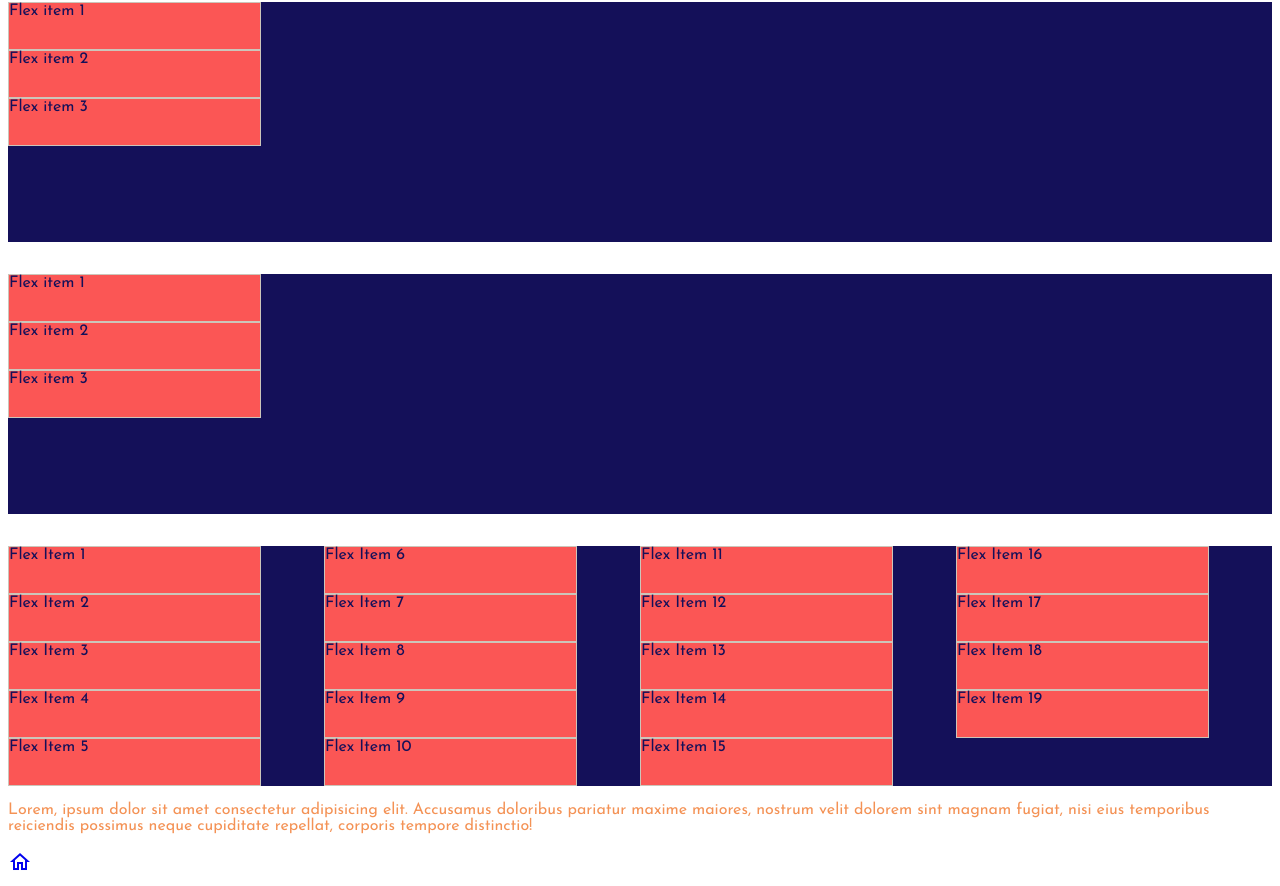
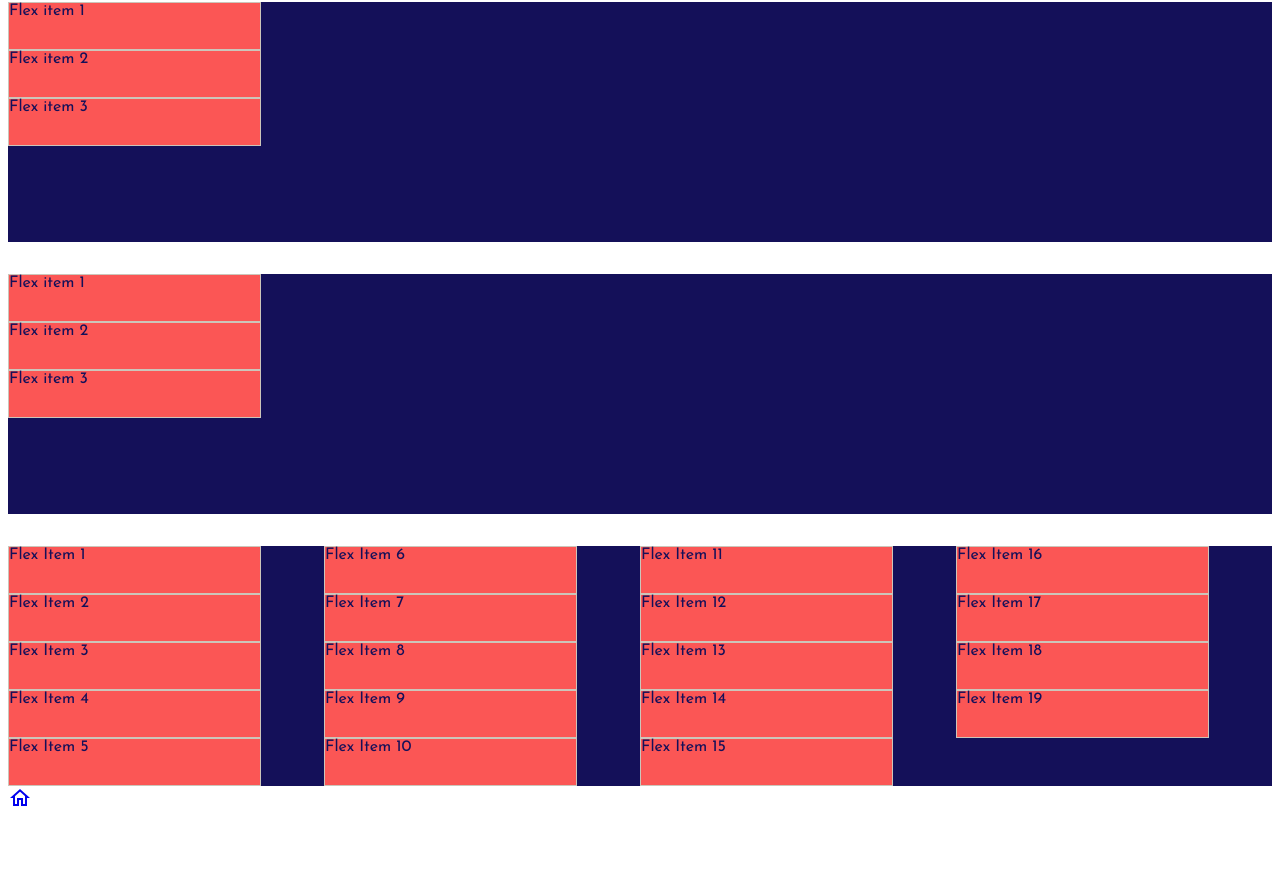
Before and after one commit to RodrigoLeite1073/curso-css, a plain HTML site: page flexbox/aprendiendo-flexbox.html in a window 1280 px wide. Shown: the part 73-959 px from the top of the page. After the commit the page ends 895 px from the top, so only its background shows below. Drawn offline with Linux system fonts and the light colour scheme.

Commit message:
borrando parrafo

```diff
--- a/flexbox/aprendiendo-flexbox.html
+++ b/flexbox/aprendiendo-flexbox.html
@@ -51,12 +51,6 @@
             <article class="items">Flex Item 18</article>
             <article class="items">Flex Item 19</article>
         </section>
-        <p>
-            Lorem, ipsum dolor sit amet consectetur adipisicing elit. Accusamus
-            doloribus pariatur maxime maiores, nostrum velit dolorem sint magnam
-            fugiat, nisi eius temporibus reiciendis possimus neque cupiditate
-            repellat, corporis tempore distinctio!
-        </p>
         <a class="title" href="index.html#temario-curso">
             <span class="material-icons-outlined">home</span>
         </a>
```
